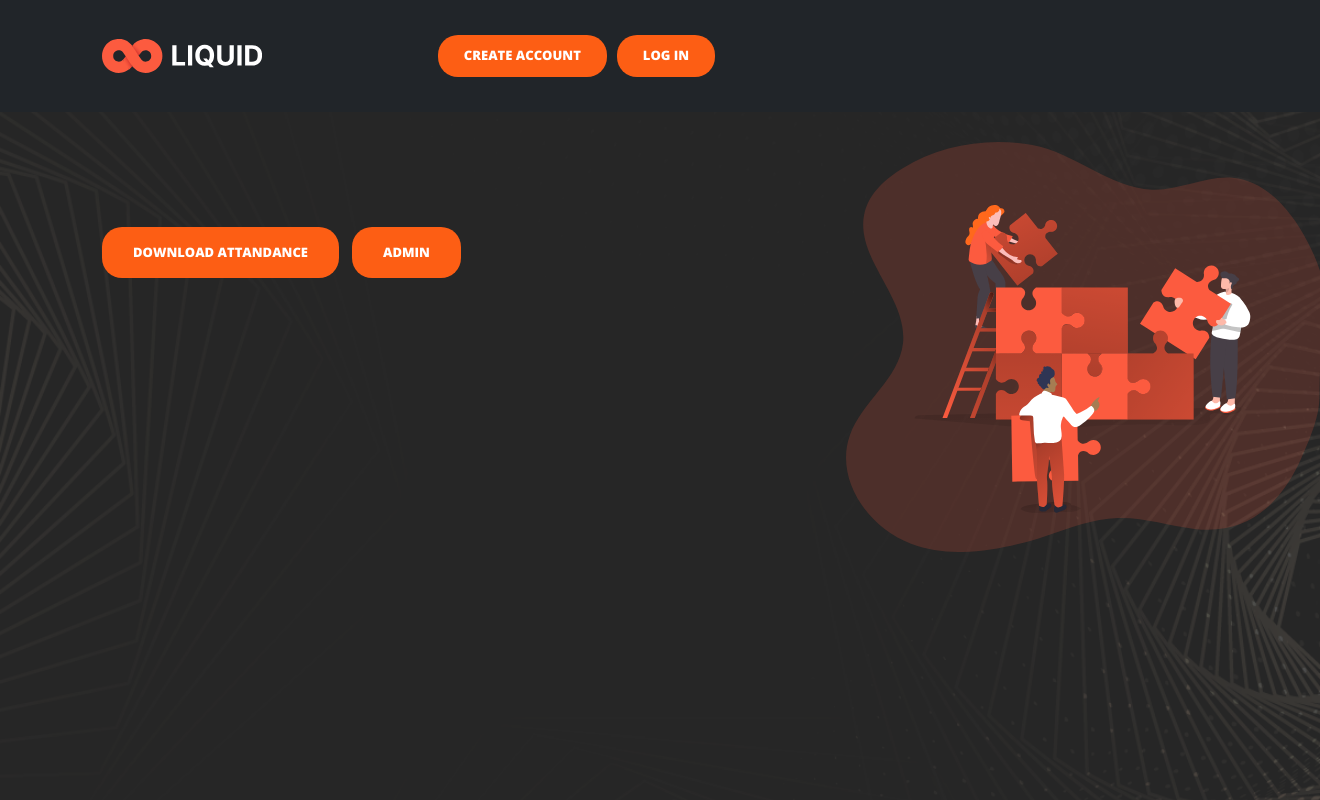
After one commit to amanagr6697/Attendance_System, a Django app: page /admin_main in a window 1320 px wide. The commit adds this page. Run offline with Django 4.2, Linux system fonts and the light colour scheme.

Commit message:
Download

```diff
--- /dev/null
+++ b/userlogin/templates/userlogin/admin_forward.html
@@ -0,0 +1,15 @@
+{% extends 'userlogin/base.html' %}
+{% load static %}
+{% block content %}
+    <link rel="stylesheet" href="{% static 'css/main.css' %}">
+    <div class="container">
+            <div class="row g-0">
+                <div class="col-sm-6 col-md-8" id="header-text">
+                  <a href="#" class="btn" style="color: white; background-color: #fd5e14;"type="submit" id="body-link-row">Download Attandance</a>
+                  <a href="{% url 'admin:index'%}" class="btn" style="color: white; background-color: #fd5e14;"type="submit" id="body-link-row">Admin</a>
+                </div>
+
+                <div class="col-6 col-md-4" id="header-image"><img src="images/in-liquid-slide-2.svg " alt=""></div>
+              </div>
+    </div>
+{% endblock content %}
--- a/userlogin/templates/userlogin/home.html
+++ b/userlogin/templates/userlogin/home.html
@@ -8,7 +8,7 @@
                   <h1 id="header-h1">Automatic Attendance System </h1>
                   <p id="header-paragraph">Hands(Hassle!) Free Attandance Management</p>
                   <a href="{% url 'login'%}" class="btn" style="color: white; background-color: #fd5e14;"type="submit" id="body-link-row">Student</a>
-                  <a href="{% url 'admin:index'%}" class="btn" style="color: white; background-color: #fd5e14;"type="submit" id="body-link-row">Admin</a>
+                  <a href="{% url 'admin_main'%}" class="btn" style="color: white; background-color: #fd5e14;"type="submit" id="body-link-row">Admin</a>
                   <a href="{% url 'markatt'%}" class="btn" style="color: white; background-color: #fd5e14;"type="submit" id="body-link-row">Mark Attendance</a>
                 </div>
 
--- a/userlogin/urls.py
+++ b/userlogin/urls.py
@@ -10,6 +10,7 @@ urlpatterns = [
     path('',views.home,name="home"),
     # path('admin',admin.site.urls),
     path('register',views.register,name="register"),
+    path('admin_main',views.admin_main,name="admin_main"),
     path('profile',views.profile,name="profile"),
     path('markatt',views.markattendance,name="markatt"),
     path('upload_comp',views.upload_comp,name="upload_comp"),
--- a/userlogin/views.py
+++ b/userlogin/views.py
@@ -188,3 +188,6 @@ def upload_webcam_mod(request):
 
 def markattendance(request):
   return render(request,'userlogin/markme.html')
+
+def admin_main(request):
+  return render(request,'userlogin/admin_forward.html')
```
